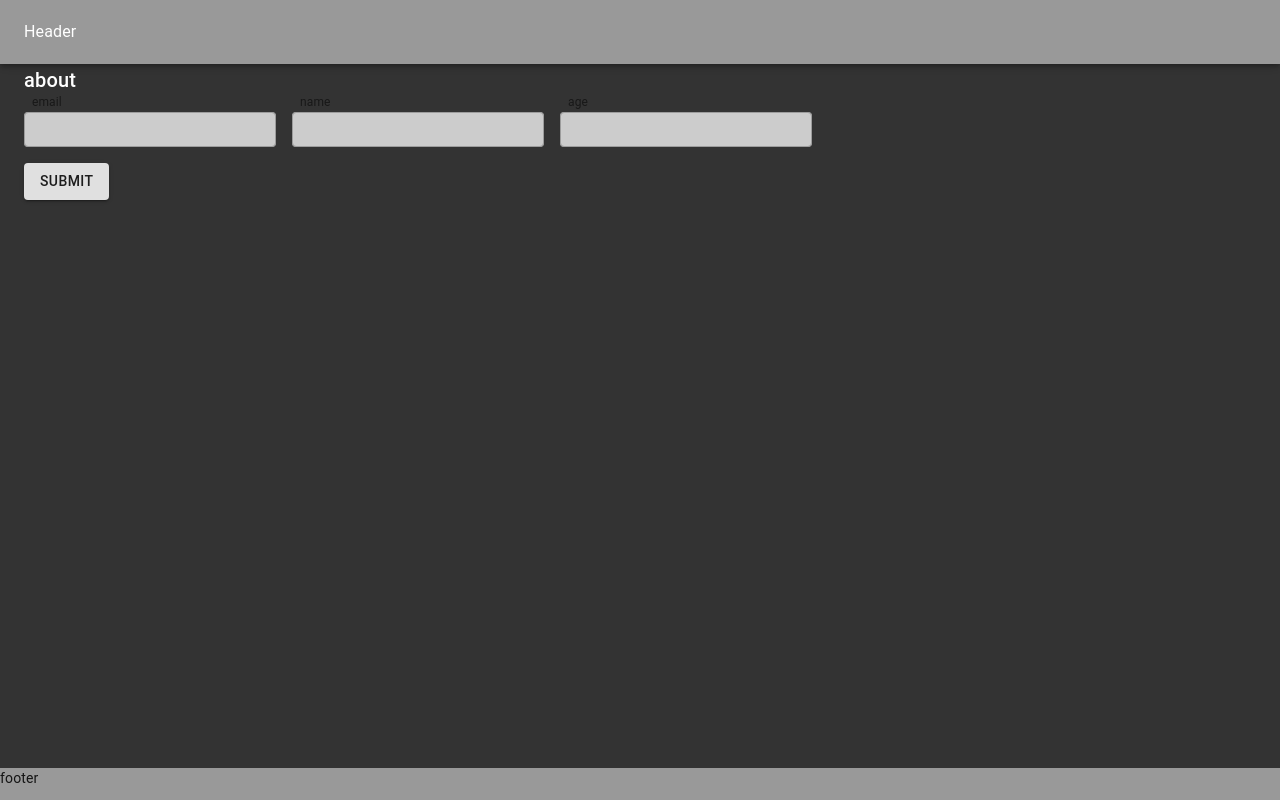
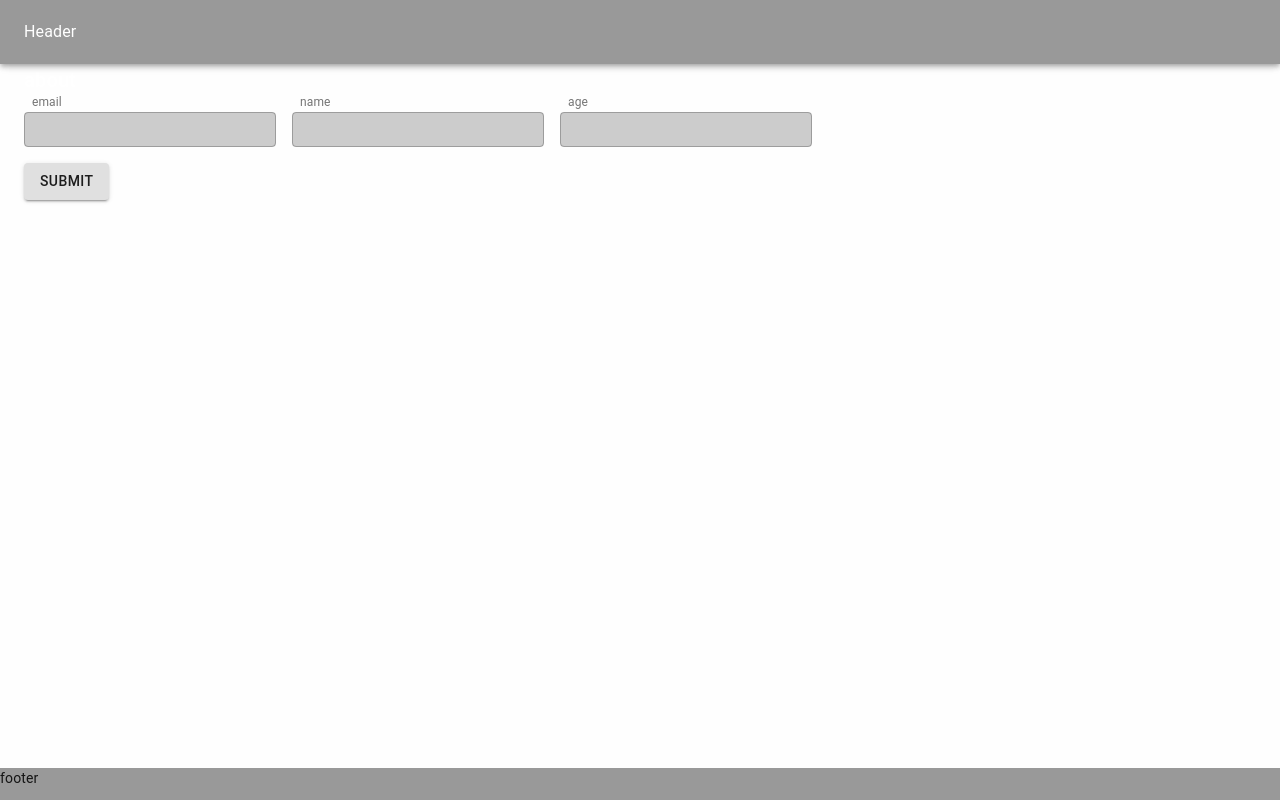
Before and after one commit to milligramme/react-app-dashboard, a React (Create React App) app: page /about in a window 1280 px wide. Built offline with nearby package versions, Linux system fonts and the light colour scheme.

Commit message:
update style

```diff
--- a/src/components/atoms/TextField/classes.module.css
+++ b/src/components/atoms/TextField/classes.module.css
@@ -1,6 +1,10 @@
+.TextField.TextField {
+  margin-bottom: 16px;
+}
+
 .Input.Input {
   background-color: #ccc;
-  margin: 16px 16px 16px 0;
+  margin: 16px 16px 0 0;
   font-size: 16px;
 }
 
@@ -16,3 +20,7 @@
   transform: none;
   margin-left: 8px;
 }
+
+.FormHelperText.FormHelperText {
+  color: #932;
+}
--- a/src/components/templates/MainTemplate/classes.module.css
+++ b/src/components/templates/MainTemplate/classes.module.css
@@ -7,7 +7,7 @@
 
 .LayoutContainer {
   margin-top: 64px;
-  background-color: #333;
+  background-color: #fefefe;
   color: #fff;
   min-height: calc(100vh - 96px);
 }
```
